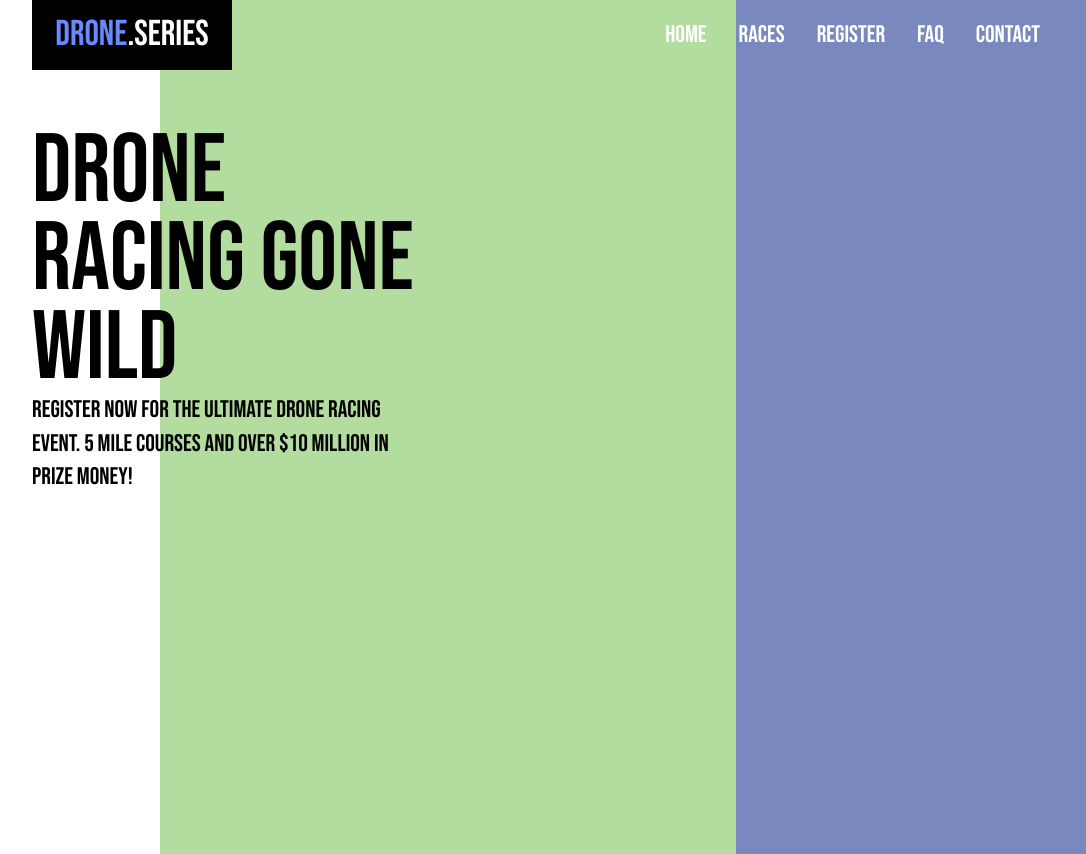
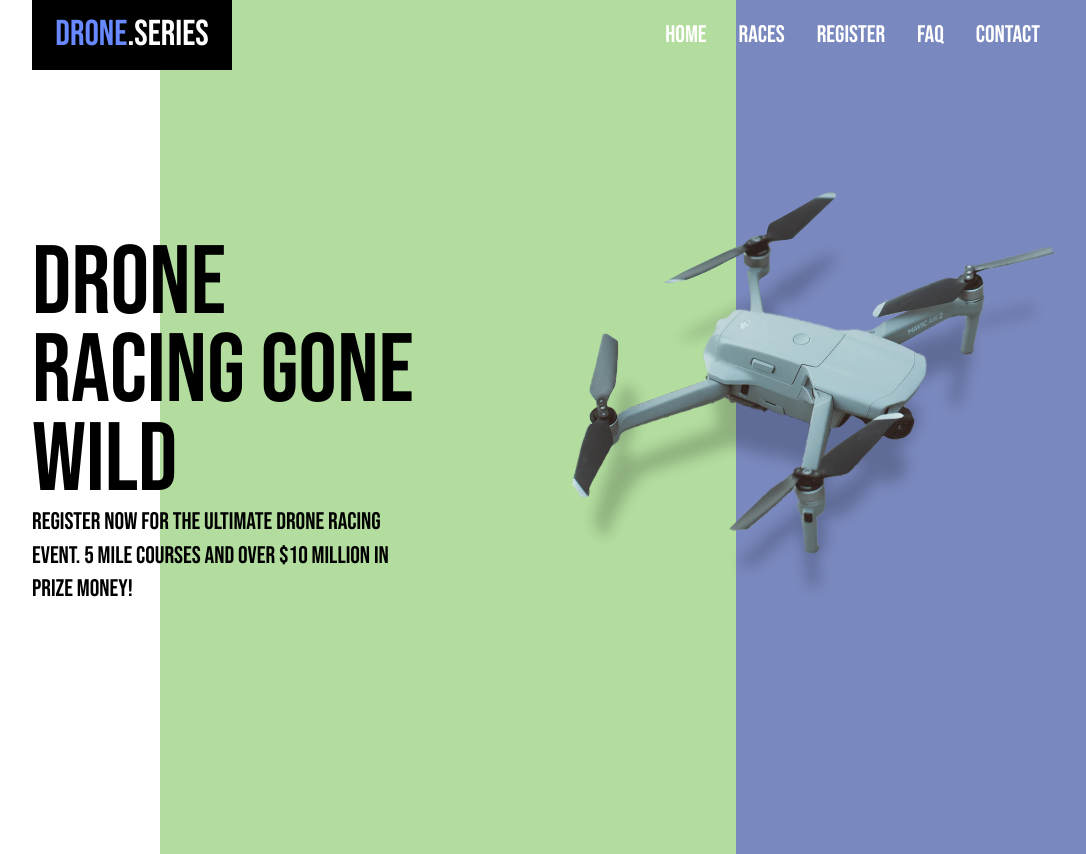
Before and after one commit to meteora277/drone-landing-page, a React (Create React App) app: page / in a window 1280 px wide. Shown: the whole page, without its empty margins (96-1182 px from the left). Built offline with nearby package versions, Linux system fonts and the light colour scheme.

Commit message:
stylechanges on cta

```diff
--- a/src/Cta.js
+++ b/src/Cta.js
@@ -1,8 +1,9 @@
 import React from "react";
 import styled from "styled-components";
 import Drone from "./assets/drone.png";
+import Shadow from "./assets/blur.png";
 
-const StyledCta = styled.div`
+const StyledBg = styled.div`
   display: grid;
   position: absolute;
   z-index: -10;
@@ -11,39 +12,59 @@ const StyledCta = styled.div`
   grid-template-columns: 20% 45% 35%;
 `;
 const BgImage = styled.div`
-  ${(props) => props.white && "background:white;"}
-  ${(props) => props.green && "background:#B2DD9E;"}
-    ${(props) => props.purple && "background:#7988BE;"}
+  ${props => props.white && "background:white;"} ${props =>
+      props.green && "background:#B2DD9E;"} ${props =>
+      props.purple && "background:#7988BE;"};
 `;
 
+const CtaContent = styled.div`
+  height: 854px;
+  padding: 15rem 10%;
+  display: flex;
+  justify-content: space-between;
+`;
 const CtaHeader = styled.div`
   font-size: 97px;
   line-height: 91.6%;
-
 `;
 const CtaDescription = styled.div`
   font-size: 24px;
   line-height: 141.6%;
-
 `;
 const CtaText = styled.div`
-    width:400px;
-    height:100%;
-`
-const CtaContent = styled.div`
-    height: 854px;
-    padding: 10%;
-    display:flex;
+  width: 400px;
+  height: 100%;
+`;
+const DroneImg = styled.div`
+  background: url(${Drone}) no-repeat center;
+  position: relative;
+  bottom: 3rem;
+  width: 30.25rem;
+  height: 22.6rem;
+  background-size: contain;
+  margin-right: 15%;
+  z-index: 0;
+  margin-left:1rem;
 
+  ${props =>
+    props.shadow &&
+    `position: absolute;
+     top: 240px;
+     opacity: 20%;
+     z-index: -9;
+     background: url(${Shadow}) no-repeat center;
+     background-size: contain;`
+    };
 `;
 function Cta() {
   return (
     <div>
-      <StyledCta>
-        <BgImage white></BgImage>
-        <BgImage green></BgImage>
-        <BgImage purple></BgImage>
-      </StyledCta>
+      <StyledBg>
+        <BgImage white />
+        <BgImage green />
+        <BgImage purple />
+      </StyledBg>
+
       <CtaContent>
         <CtaText>
           <CtaHeader>DRONE RACING GONE WILD</CtaHeader>
@@ -52,7 +73,10 @@ function Cta() {
             over $10 million in prize money!
           </CtaDescription>
         </CtaText>
-
+        <div>
+          <DroneImg />
+          <DroneImg shadow />
+        </div>
       </CtaContent>
     </div>
   );
```
